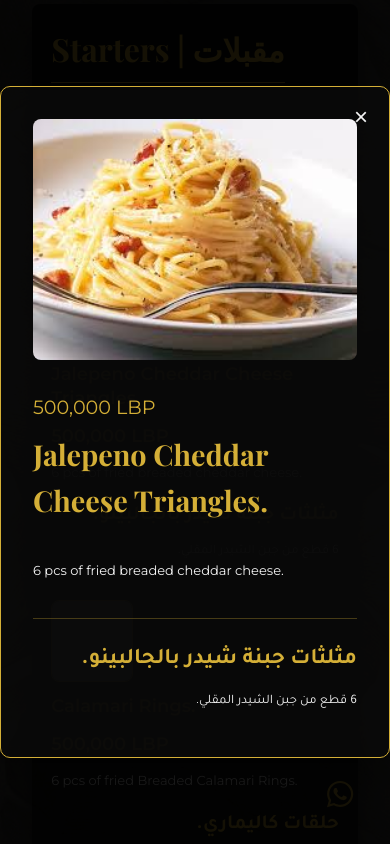
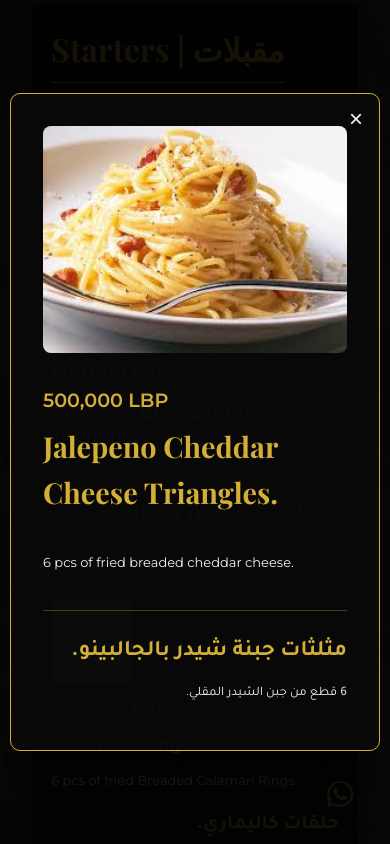
Before and after one commit to ashrafshaar1/hamsat-web-menu, a React (Create React App) app: page / in a window 390 px wide. Both pictures are taken after a click on the element 195 px from the left and 1135 px from the top of the page. Shown: the part 713-1557 px from the top of the page. Built offline with nearby package versions, Linux system fonts and the light colour scheme; grey boxes are pictures that could not be loaded; a web font is replaced by a local one.

Commit message:
fixed x on modal close

```diff
--- a/src/styles/MenuItem.css
+++ b/src/styles/MenuItem.css
@@ -81,7 +81,7 @@
   }
 
   .price-container {
-    flex-direction: column;
+    flex-direction: column-reverse;
     justify-content: center;
     align-items: start;
     gap: 15px;
@@ -109,7 +109,7 @@
   }
 
   .price-container {
-    flex-direction: column;
+    flex-direction: column-reverse;
     justify-content: center;
     align-items: start;
     gap: 15px;
@@ -154,7 +154,7 @@
 
 
   .price-container {
-    flex-direction: column;
+    flex-direction: column-reverse;
     justify-content: center;
     align-items: start;
     gap: 15px;
--- a/src/styles/Modal.css
+++ b/src/styles/Modal.css
@@ -16,6 +16,8 @@
 .modal.active {
   display: flex;
   opacity: 1;
+  padding-left: 10px;
+  padding-right: 20px;
 }
 
 .modal-content {
@@ -54,7 +56,7 @@
 .modal-price {
   color: var(--gold);
   font-size: 1.2rem;
-  front-weight: 600;
+  font-weight: 600;
   order: -1;
 }
 
@@ -81,8 +83,8 @@
 
 .close-modal {
   position: absolute;
-  top: 15px;
-  right: 15px;
+  top: 10px;
+  right: 10px;
   background: none;
   border: none;
   color: var(--light-text);
@@ -96,9 +98,17 @@
 }
 
 @media (max-width: 768px) {
+
+
   .modal-titles {
     flex-direction: column;
     align-items: flex-start;
     gap: 0.5rem;
   }
+
+  .modal-content {
+    margin-right: 20px;
+  }
+
+
 }
```
